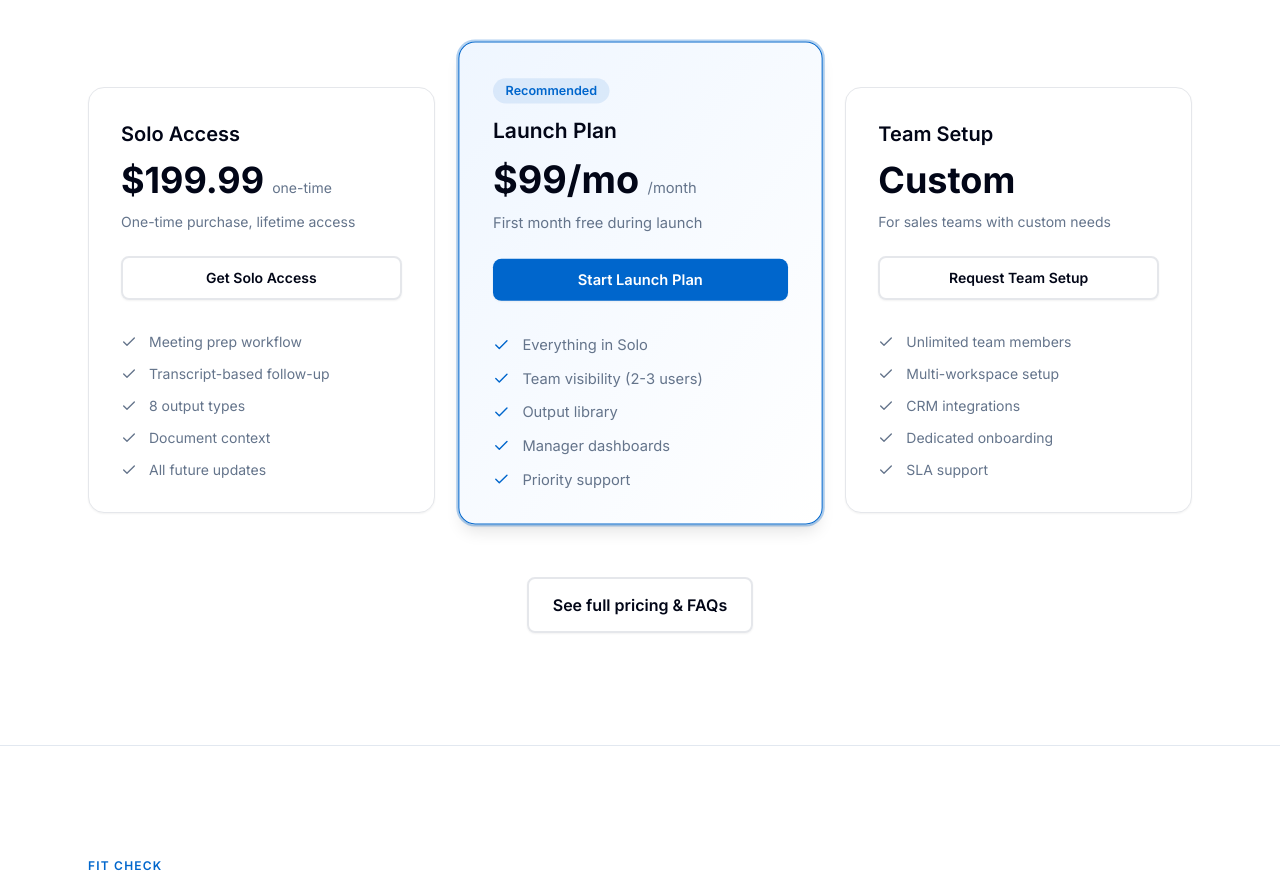
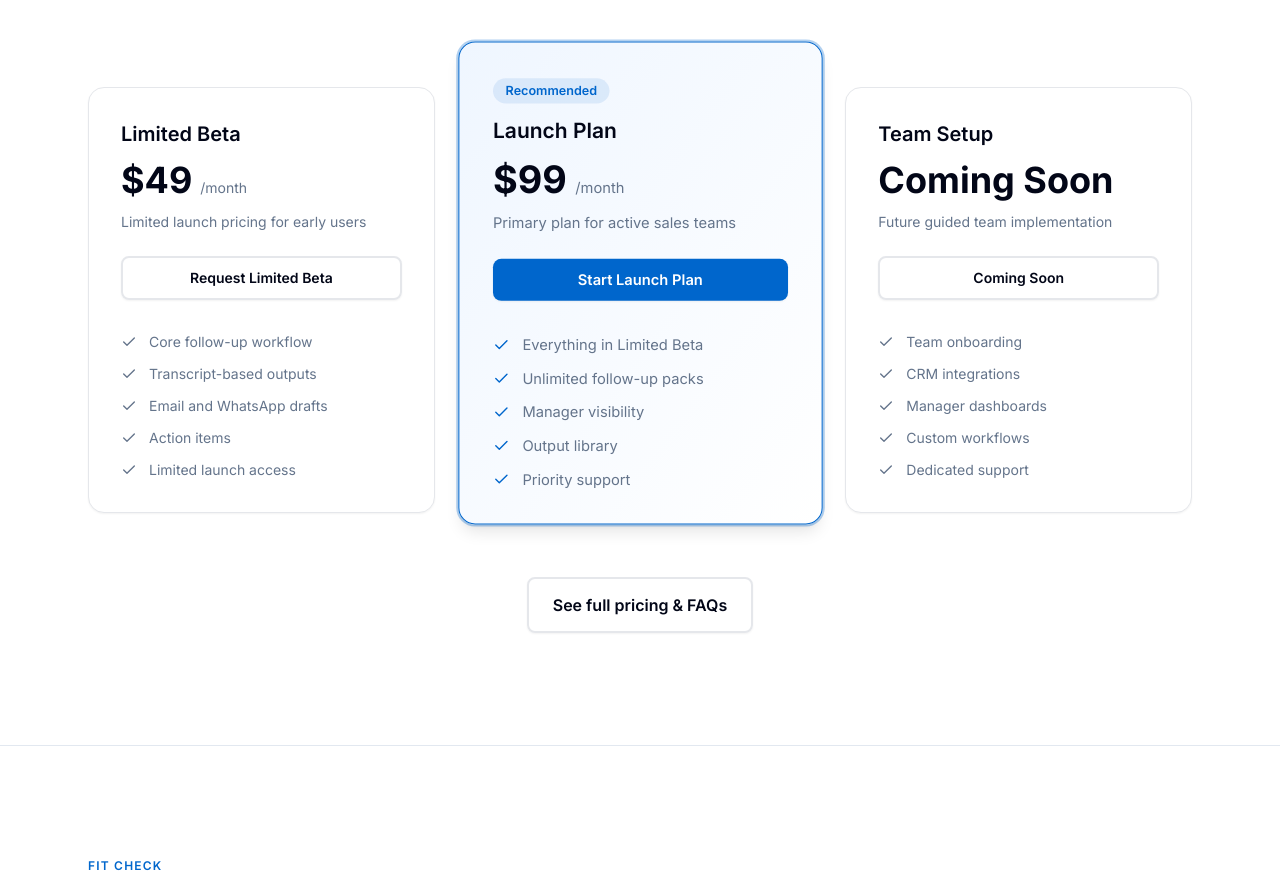
Before and after one commit to barneslam/follow-up-engine, a React (Vite) app: page / in a window 1280 px wide. Shown: the part 4680-5568 px from the top of the page. Built offline with nearby package versions, Linux system fonts and the light colour scheme; no server answers.

Commit message:
Align homepage pricing teaser with launch model

```diff
--- a/src/pages/Home.tsx
+++ b/src/pages/Home.tsx
@@ -103,7 +103,7 @@ function PricingCard({
           <span className="text-4xl font-bold text-slate">{price}</span>
           {price !== 'Custom' && (
             <span className="text-sm ml-2 text-muted-foreground">
-              {title === 'Solo Access' ? 'one-time' : '/month'}
+              {price.includes('Coming') ? '' : '/month'}
             </span>
           )}
         </div>
@@ -338,9 +338,9 @@ export function HomePage() {
           </h2>
         </div>
         <div className="grid gap-8 lg:grid-cols-3 lg:items-end">
-          <PricingCard title="Solo Access" price="$199.99" description="One-time purchase, lifetime access" features={['Meeting prep workflow', 'Transcript-based follow-up', '8 output types', 'Document context', 'All future updates']} cta="Get Solo Access" />
-          <PricingCard title="Launch Plan" price="$99/mo" description="First month free during launch" features={['Everything in Solo', 'Team visibility (2-3 users)', 'Output library', 'Manager dashboards', 'Priority support']} cta="Start Launch Plan" isPrimary />
-          <PricingCard title="Team Setup" price="Custom" description="For sales teams with custom needs" features={['Unlimited team members', 'Multi-workspace setup', 'CRM integrations', 'Dedicated onboarding', 'SLA support']} cta="Request Team Setup" />
+          <PricingCard title="Limited Beta" price="$49" description="Limited launch pricing for early users" features={['Core follow-up workflow', 'Transcript-based outputs', 'Email and WhatsApp drafts', 'Action items', 'Limited launch access']} cta="Request Limited Beta" />
+          <PricingCard title="Launch Plan" price="$99" description="Primary plan for active sales teams" features={['Everything in Limited Beta', 'Unlimited follow-up packs', 'Manager visibility', 'Output library', 'Priority support']} cta="Start Launch Plan" isPrimary />
+          <PricingCard title="Team Setup" price="Coming Soon" description="Future guided team implementation" features={['Team onboarding', 'CRM integrations', 'Manager dashboards', 'Custom workflows', 'Dedicated support']} cta="Coming Soon" />
         </div>
         <div className="mt-16 text-center">
           <Button size="lg" variant="outline" asChild>
```
